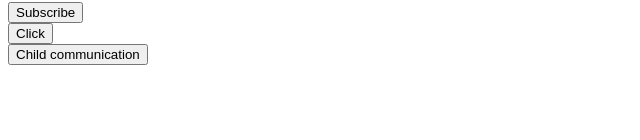
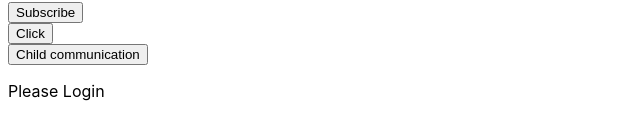
Before and after one commit to Van-Excel/React-crash-course, a React (Create React App) app: page / in a window 1280 px wide. Shown: the part 322-462 px from the top of the page, without its empty margins (0-640 px from the left). Built offline with nearby package versions, Linux system fonts and the light colour scheme.

Commit message:
Conditional Rendering

```diff
--- a/src/App.js
+++ b/src/App.js
@@ -1,21 +1,25 @@
 import React from 'react';
 import './style.css';
 import { FirstComponent } from './FirstComponent.js';
-import {Props} from "./Props.js"
-import {State} from './State.js'
-import {Events} from './Events.js'
-import {Parent} from './Parent.js'
+import { Props } from './Props.js';
+import { State } from './State.js';
+import { Events } from './Events.js';
+import { Parent } from './Parent.js';
+import { Conditional } from './Conditional.js';
 export default function App() {
   return (
     <div>
       <h1>Hello StackBlitz!</h1>
       <p>Start editing to see some magic happen :)</p>
       <FirstComponent />
-      <Props name= 'vanexcel' />
-      <Props name= 'Theophilus'><p>This is a child prop</p></Props>
+      <Props name="vanexcel" />
+      <Props name="Theophilus">
+        <p>This is a child prop</p>
+      </Props>
       <State />
       <Events />
       <Parent />
+      <Conditional />
     </div>
   );
 }
--- /dev/null
+++ b/src/Conditional.js
@@ -0,0 +1,11 @@
+import React from 'react';
+
+
+export const Conditional = () => {
+  const isLoggedIn = false;
+  return(
+    <div>
+      {isLoggedIn? <h2>Welcome</h2>: <p>Please Login</p>}
+    </div>
+  )
+}
```
